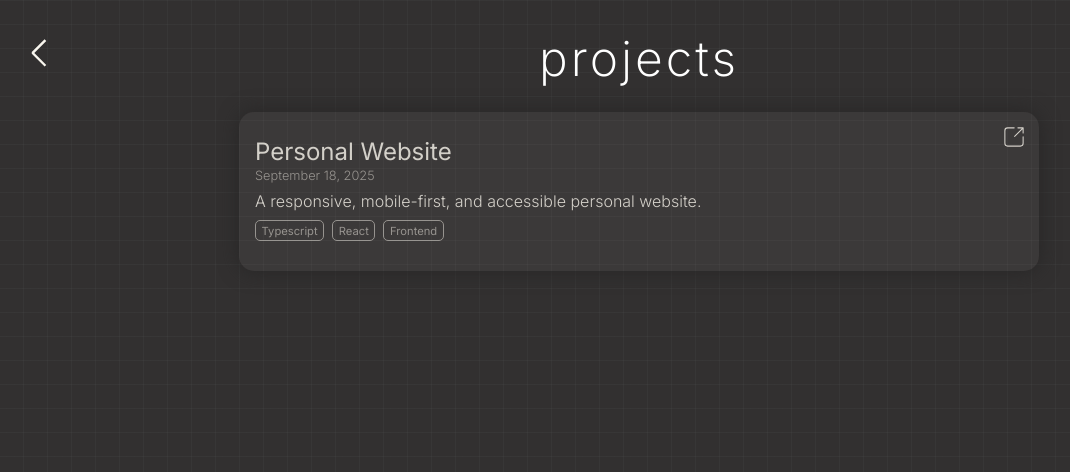
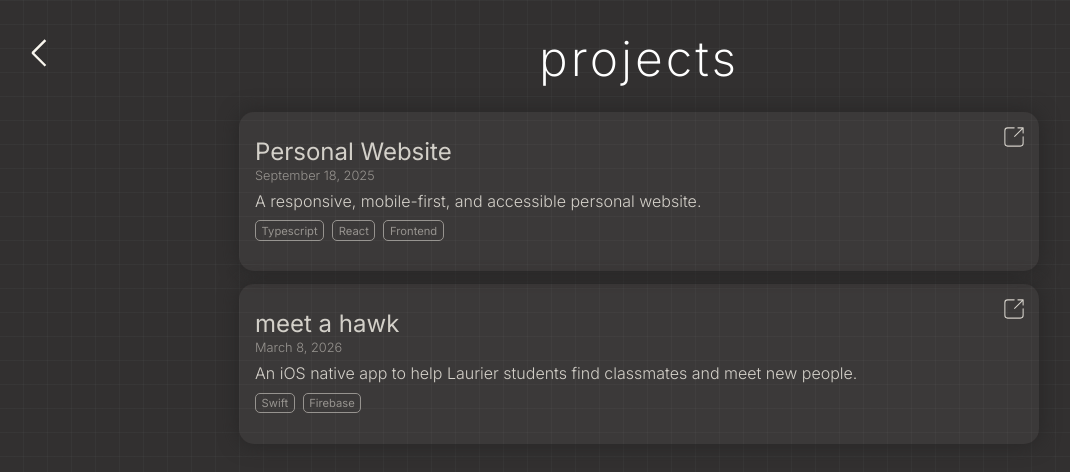
Before and after one commit to dylinh/personal-site, a React (Vite) app: page /portfolio in a window 1280 px wide. Shown: the top 472 px of the page, without its empty margins (1-1071 px from the left). Built offline with nearby package versions, Linux system fonts and the light colour scheme.

Commit message:
Update Portfolio.tsx

```diff
--- a/src/pages/Portfolio.tsx
+++ b/src/pages/Portfolio.tsx
@@ -10,6 +10,8 @@ export default function Portfolio(){
             </div>
             <div className="blog-card-container">
                 <ProjectCard desc="A responsive, mobile-first, and accessible personal website." date="September 18, 2025" title="Personal Website" tags={["Typescript", "React", "Frontend"]} path="https://github.com/dylinh/personal-site" />
+                <ProjectCard desc="An iOS native app to help Laurier students find classmates and meet new people." date="March 8, 2026" title="meet a hawk" tags={["Swift", "Firebase"]} path="https://apps.apple.com/ca/app/meet-a-hawk/id6757995667" />
+
             </div>
         </div>
     )
```
